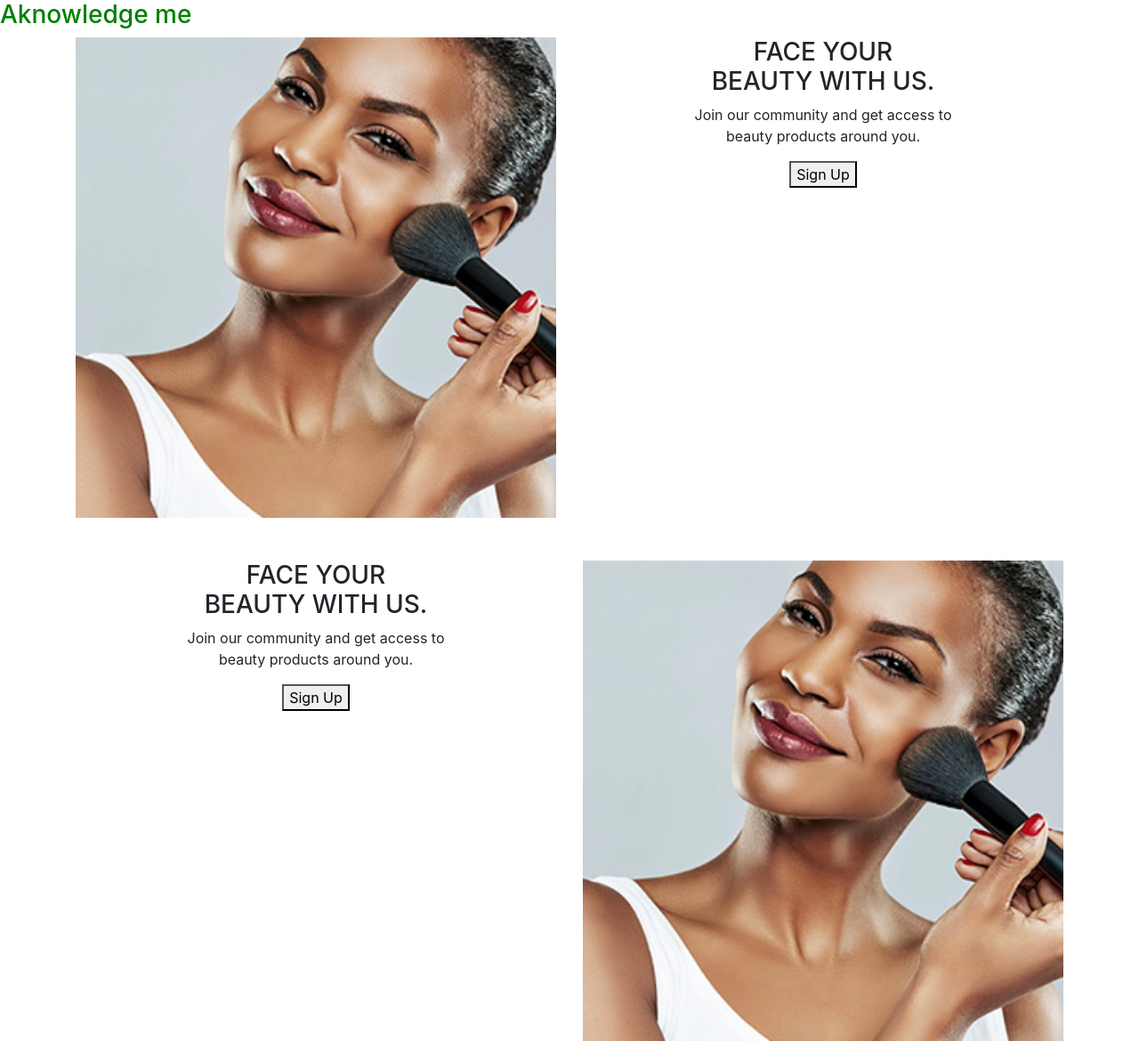
After one commit to Andy3643/Beaucoup, a Django app: page /home/ in a window 1280 px wide. The commit adds this page. Shown: the whole page at 89% size. Run offline with Django 4.2, Linux system fonts and the light colour scheme; some libraries are stand-ins or nearby versions; some web fonts are replaced.

Commit message:
ft:style the homepage

```diff
--- a/myapp/static/css/main.css
+++ b/myapp/static/css/main.css
@@ -1,4 +1,4 @@
-h1{
+.trycss{
     color: green;
 }
 .welcomediv1{
--- /dev/null
+++ b/myapp/templates/main/index.html
@@ -0,0 +1,28 @@
+{% extends 'base.html' %}
+{% load static %}
+
+{% block content %}
+<h3 class="trycss" >Aknowledge me</h3>
+<div class="container">
+    <div class="row">
+        <div class="col-6">
+            <img src="{% static '/images/blackmakeup.jpg' %}" alt="welcome" width="100%">
+        </div>
+        <div class="col-6 text-center">
+            <h3>FACE YOUR<br>BEAUTY WITH US.</h3>
+            <P>Join our community and get access to<br>beauty products around you. </P>
+            <a href=""><button>Sign Up</button></a>
+        </div>
+    </div>
+    <div class="row mt-5">
+        <div class="col-6 text-center">
+            <h3>FACE YOUR<br>BEAUTY WITH US.</h3>
+            <P>Join our community and get access to<br>beauty products around you. </P>
+            <a href=""><button>Sign Up</button></a>
+        </div>
+        <div class="col-6">
+            <img src="{% static '/images/blackmakeup.jpg' %}" alt="welcome" width="100%">
+        </div>
+    </div>
+</div>
+{% endblock%}
--- a/myapp/templates/main/welcome.html
+++ b/myapp/templates/main/welcome.html
@@ -2,7 +2,6 @@
 {% load static %}
 
 {% block content %}
-<h1 class="text-center">Aknowlwdge me</h1>
 <div class="container">
     <div class="row">
         <div class="col-6 text-center welcomediv1">
--- a/myapp/urls.py
+++ b/myapp/urls.py
@@ -8,6 +8,7 @@ urlpatterns = [
     path('',views.welcome,name="welcome"),
     path('sign-up/',views.register,name="register"),
     path('login/',auth_views.LoginView.as_view(template_name='users/login.html'),name='login'),
+    path('home/',views.Index_view,name="home"),
     #path('^profile/',views.profile,name="profile"),
 
 ]
--- a/myapp/views.py
+++ b/myapp/views.py
@@ -25,3 +25,7 @@ def register(request):
         'form':form
     }
     return render(request,"users/sign-up.html",context)
+
+#@login_required
+def Index_view(request):
+    return render(request,"main/index.html")
```
Also changed, not shown: myapp/templates/users/sign-up.html (+34 -0 lines), myapp/static/images/blackfashion.jpg (added), myapp/static/images/blackmakeup.jpg (added).
